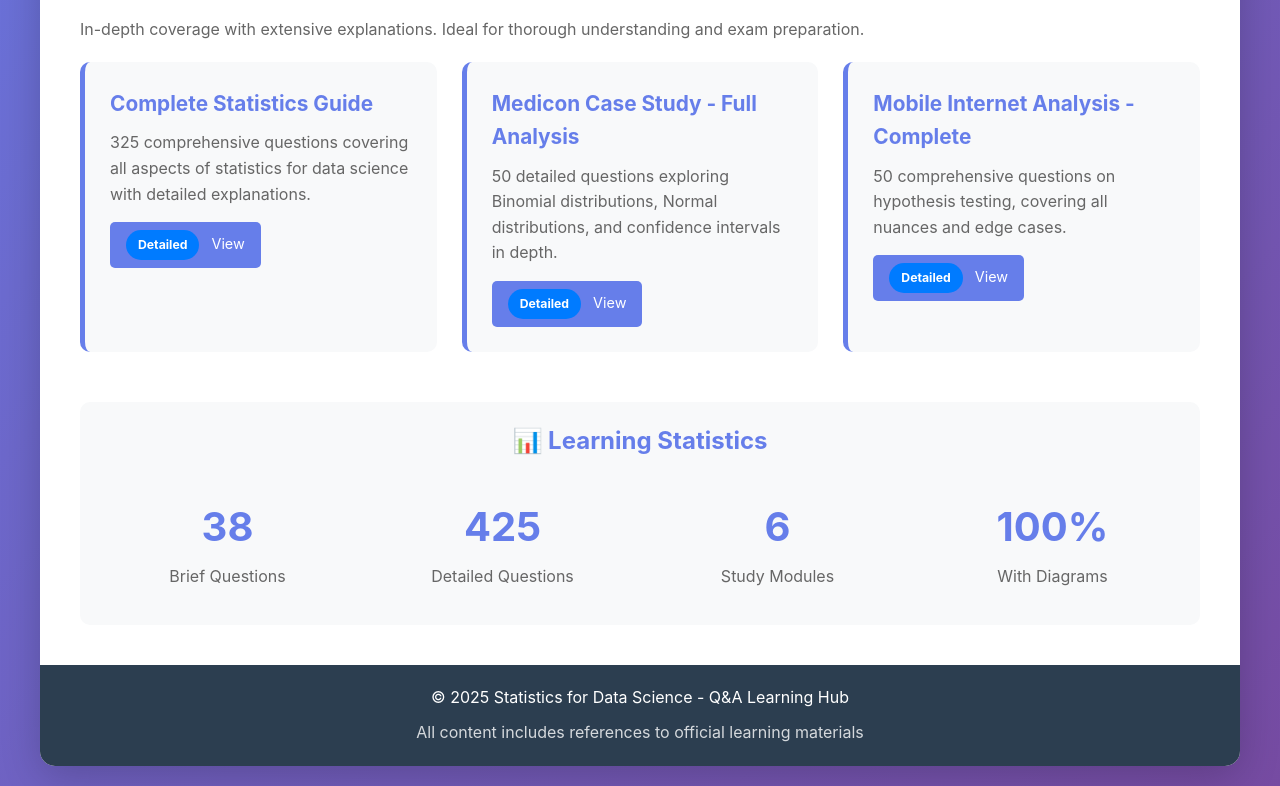
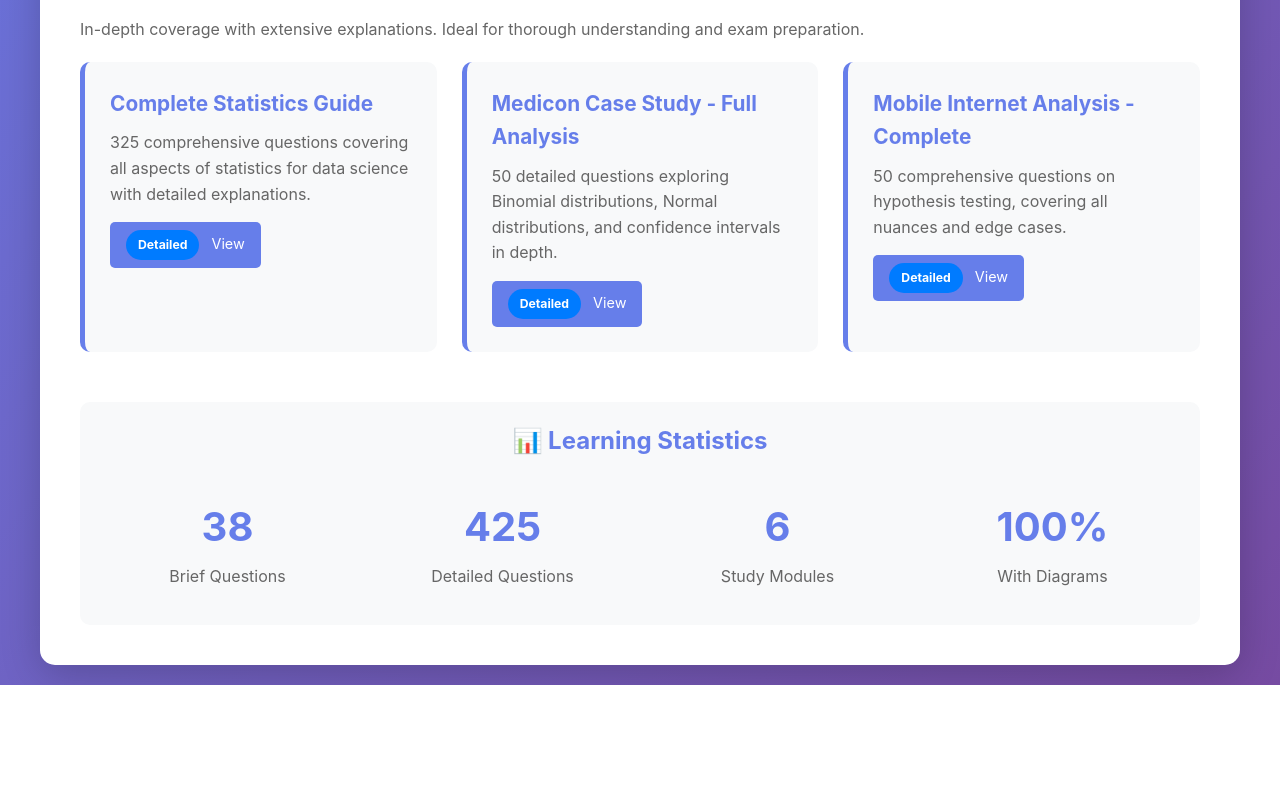
Before and after one commit to venugopal-adep/aids-w2-statistics, a plain HTML site: page index.html in a window 1280 px wide. Shown: the part 756-1542 px from the top of the page. After the commit the page ends 1441 px from the top, so only its background shows below. Drawn offline with Linux system fonts and the light colour scheme; a script that the page names is missing.

Commit message:
Update index.html

```diff
--- a/index.html
+++ b/index.html
@@ -283,10 +283,7 @@
             </div>
         </div>
 
-        <footer>
-            <p>&copy; 2025 Statistics for Data Science - Q&A Learning Hub</p>
-            <p style="margin-top: 10px; opacity: 0.8;">All content includes references to official learning materials</p>
-        </footer>
+
     </div>
 </body>
 </html>
```
